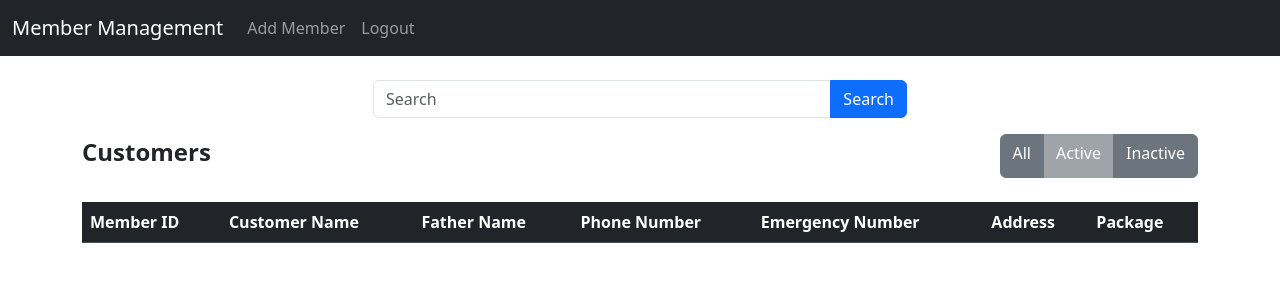
After one commit to qasim-mansoor/CRM-for-Attendance-System, a Django app: page /records/active/ in a window 1280 px wide. The commit adds this page. Shown: the top 300 px of the page. Run offline with Django 5.2, Linux system fonts and the light colour scheme; a user stored in the database is signed in; tables that the repository leaves empty hold one stand-in row (values such as "Sample post"); lists and menus that the app fills with data are empty.

Commit message:
Lastest Stable

```diff
--- /dev/null
+++ b/crm/website/templates/active_records.html
@@ -0,0 +1,62 @@
+{% extends "base.html" %}
+
+{% block content %}
+
+    <div class="container">
+        <div class="row justify-content-center">
+            <div class="col-md-6">
+                <form method="POST" action="{% url 'active_records' %}">
+                    {% csrf_token %}
+                    <div class="input-group mb-3">
+                        <input type="text" class="form-control" placeholder="Search" aria-label="Search" aria-describedby="button-addon2" name="filter" id="filter">
+                        <button class="btn btn-primary" type="submit" id="button-addon2">Search</button>
+                    </div>
+                </form>
+            </div>
+        </div>
+    </div>
+    <div class="d-flex justify-content-between mb-4">
+        <div class="col-4">
+            <legend><strong>Customers</strong></legend>
+          </div>
+        {% comment %} <a href="{% url 'update_last_paid' customer_record.id %}" class="btn btn-success">Renew Membership</a> {% endcomment %}
+        <div class="btn-group" role="group" aria-label="Basic example">
+            <a href="{% url 'all_records' %}" class="btn btn-secondary">All</a>
+            <a href="{% url 'active_records' %}" class="btn btn-secondary {% if not post %} disabled {% endif %}">Active</a>
+            <a href="{% url 'inactive_records' %}" class="btn btn-secondary">Inactive</a>
+        </div>
+
+    </div>
+
+    <table class="table table-striped table-hover">
+        <thead class="table-dark">
+          <tr>
+            <th scope="col">Member ID</th>
+            <th scope="col">Customer Name</th>
+            <th scope="col">Father Name</th>
+            <th scope="col">Phone Number</th>
+            <th scope="col">Emergency Number</th>
+            <th scope="col">Address</th>
+            <th scope="col">Package</th>
+          </tr>
+        </thead>
+        <tbody>
+            {% if records %}
+                {% for record, active in records_info %}
+                    {% if not active %}
+                    <tr onclick="window.location='{% url 'record' record.id %}'" style="cursor:pointer">
+                        <td style="max-width: 150px;" class="text-truncate">{{ record.id }}</td>
+                        <td style="max-width: 160px;" class="text-truncate">{{ record.customer_name }}</td>
+                        <td style="max-width: 160px;" class="text-truncate">{{ record.father_name }}</td>
+                        <td style="max-width: 175px;" class="text-truncate">{{ record.phone_number }}</td>
+                        <td style="max-width: 175px;" class="text-truncate">{{ record.emergency_number }}</td>
+                        <td style="max-width: 370px;" class="text-truncate">{{ record.address }}</td>
+                        <td style="max-width: 75px;" class="text-truncate">{{ record.package }}</td>
+                    </tr>
+                    {% endif %}
+                {% endfor %}
+            {% endif %}
+        </tbody>
+    </table>
+
+{% endblock %}
--- a/crm/website/templates/record.html
+++ b/crm/website/templates/record.html
@@ -24,6 +24,10 @@
     <form class="pb-4">
         <fieldset disabled>
 
+          <div class="mb-3">
+            <label for="disabledTextInput" class="form-label">Member ID</label>
+            <input type="text" class="form-control" value="{{ customer_record.id }}">
+          </div>
           <div class="mb-3">
             <label for="disabledTextInput" class="form-label">Customer Name</label>
             <input type="text" class="form-control" value="{{ customer_record.customer_name }}">
--- a/crm/website/urls.py
+++ b/crm/website/urls.py
@@ -16,4 +16,7 @@ urlpatterns = [
     path('camera/<int:pk>', views.camera, name='camera'),
     path('confirm_save/<int:pk>', views.confirm_save_pictures, name='confirm_save'),
     path('save/<int:pk>', views.save_pictures, name='save'),
+    path('records/', views.all_records, name='all_records'),
+    path('records/active/', views.active_records, name='active_records'),
+    path('records/inactive', views.inactive_records, name='inactive_records'),
 ]
--- a/crm/website/views.py
+++ b/crm/website/views.py
@@ -11,6 +11,8 @@ import os
 import face_recognition
 import datetime
 from django.utils import timezone
+from django.db.models import Q
+import pickle
 
 def custom_404(request, exception):
     return render(request, '404.html', status=404)
@@ -31,15 +33,88 @@ def home(request):
             messages.error(request, "There was an error logging in. Please try again.")
             return redirect('home')
     else:
-        active = [True if x.last_paid < timezone.now() - datetime.timedelta(days=31) else False for x in records]
-        print(active)
-        records_info = zip(records, active)
-        return render(request, 'home.html', {'records':records, "active":active, 'records_info':records_info})
+        # active = [True if x.last_paid < timezone.now() - datetime.timedelta(days=31) else False for x in records]
+        # print(active)
+        # records_info = zip(records, active)
+        # return render(request, 'home.html', {'records':records, "active":active, 'records_info':records_info})
+        if request.user.is_authenticated:
+            # logout(request)
+            return redirect("all_records")
+        else:
+            # logout(request)
+            return render(request, "home.html")
+            # return render(request, "home.html")
 
 def logout_user(request):
     logout(request)
     messages.success(request, "You have been logged out.")
     return redirect('home')
+
+def all_records(request):
+    if request.user.is_authenticated:
+        if request.method == "POST":
+            filter = request.POST.get("filter")
+            # print(f"The filter is {filter}")
+            if filter.isnumeric():
+                records = Customer.objects.filter(id=filter)
+            else:
+                records = Customer.objects.filter(Q(customer_name__icontains=filter))
+            post = True
+        else:
+            records = Customer.objects.all()
+            post = False
+
+        active = [True if x.last_paid < timezone.now() - datetime.timedelta(days=31) else False for x in records]
+        print(active)
+        records_info = zip(records, active)
+        return render(request, 'all_records.html', {'records':records, "active":active, 'records_info':records_info, 'post':post})
+    else:
+        messages.error(request, "You must be logged in to view this page.")
+        return redirect('home')
+
+def active_records(request):
+    if request.user.is_authenticated:
+        if request.method == "POST":
+            filter = request.POST.get("filter")
+            if filter.isnumeric():
+                records = Customer.objects.filter(id=filter)
+            else:
+                records = Customer.objects.filter(Q(customer_name__icontains=filter))
+            post = True
+        else:
+            records = Customer.objects.all()
+            post = False
+
+        # records = Customer.objects.all()
+        active = [True if x.last_paid < timezone.now() - datetime.timedelta(days=31) else False for x in records]
+        print(active)
+        records_info = zip(records, active)
+        return render(request, 'active_records.html', {'records':records, "active":active, 'records_info':records_info, 'post':post})
+    else:
+        messages.error(request, "You must be logged in to view this page.")
+        return redirect('home')
+
+def inactive_records(request):
+    if request.user.is_authenticated:
+        if request.method == "POST":
+            filter = request.POST.get("filter")
+            if filter.isnumeric():
+                records = Customer.objects.filter(id=filter)
+            else:
+                records = Customer.objects.filter(Q(customer_name__icontains=filter))
+            post = True
+        else:
+            records = Customer.objects.all()
+            post = False
+
+        # records = Customer.objects.all()
+        active = [True if x.last_paid < timezone.now() - datetime.timedelta(days=31) else False for x in records]
+        print(active)
+        records_info = zip(records, active)
+        return render(request, 'inactive_records.html', {'records':records, "active":active, 'records_info':records_info, 'post':post})
+    else:
+        messages.error(request, "You must be logged in to view this page.")
+        return redirect('home')
 
 def customer_record(request, pk):
     if request.user.is_authenticated:
@@ -188,6 +263,52 @@ def confirm_save_pictures(request, pk):
         messages.error(request, "You must be logged in to view this page.")
         return redirect('home')
 
+def update_encodings(image_path:str):
+    """
+    Updates a dictionary of face encodings with new encodings from an image and creates a backup before overwriting the pkl file.
+
+    Args:
+        image_path: The path to the image file.
+
+    Returns:
+        None
+    """
+    print(image_path)
+    # Check if encodings.pkl exists
+    # if os.path.exists("encodings.pkl"):
+    #     # Create a backup with current timestamp
+    #     timestamp = os.path.getmtime("encodings.pkl")
+    #     backup_path = f"encodings_backup_{timestamp}.pkl"
+    #     os.rename("encodings.pkl", backup_path)
+    #     print(f"Created backup of encodings.pkl: {backup_path}")
+
+    try:
+    # Load existing encodings
+        print("Encodings found")
+        with open("encodings.pkl", "rb") as f:
+            known_encodings = pickle.load(f)
+
+    except FileNotFoundError:
+        print("Encodings not found")
+        # If file doesn't exist, create an empty dictionary
+        known_encodings = {}
+
+    # Load the image
+    image = face_recognition.load_image_file(image_path)
+    encoding = face_recognition.face_encodings(image)[0]
+    known_encodings[image_path.split('/')[-1].split('.')[0]] = encoding
+
+    # Save the updated dictionary
+    with open("encodings.pkl", "wb") as f:
+        pickle.dump(known_encodings, f)
+
+    print(f"Updated encodings.pkl with new encodings.")
+
+
+    # # Example usage
+    # image_path = "path/to/your/image.jpg"
+    # update_encodings(image_path)
+
 def save_pictures(request, pk):
 
     if request.user.is_authenticated:
@@ -197,6 +318,7 @@ def save_pictures(request, pk):
         img = cv2.imread(f'{temp_template}/temp{len(os.listdir(temp_template))}.jpg')
         cv2.imwrite(f'{template_name}/{pk} {current_record.customer_name}{len(os.listdir(template_name)) + 1}.jpg', img)
         messages.success(request, f'Image saved on {template_name}/{pk} {current_record.customer_name}{len(os.listdir(template_name))}.jpg')
+        update_encodings(f"{template_name}/{pk} {current_record.customer_name}{len(os.listdir(template_name))}.jpg")
         return redirect("record", pk)
     else:
         messages.error(request, "You must be logged in to view this page.")
```
Also changed, not shown: crm/website/templates/all_records.html (added, +62 -0 lines), crm/website/templates/inactive_records.html (added, +62 -0 lines), crm/db2/14 Mansoor Ali/14 Mansoor Ali2.jpg (added), crm/db2/14 Mansoor Ali/14 Mansoor Ali3.jpg (added), crm/db2/14 Mansoor Ali/14 Mansoor Ali4.jpg (added), crm/db2/14 Mansoor Ali/14 Mansoor Ali5.jpg (added), crm/db2/14 Mansoor Ali/14 Mansoor Ali6.jpg (added), crm/db2/14 Mansoor Ali/14 Mansoor Ali7.jpg (added), crm/db2/14 Mansoor Ali/14 Mansoor Ali8.jpg (added), crm/db2/15 Fehmid/15 Fehmid1.jpg (added), 6 other files.
